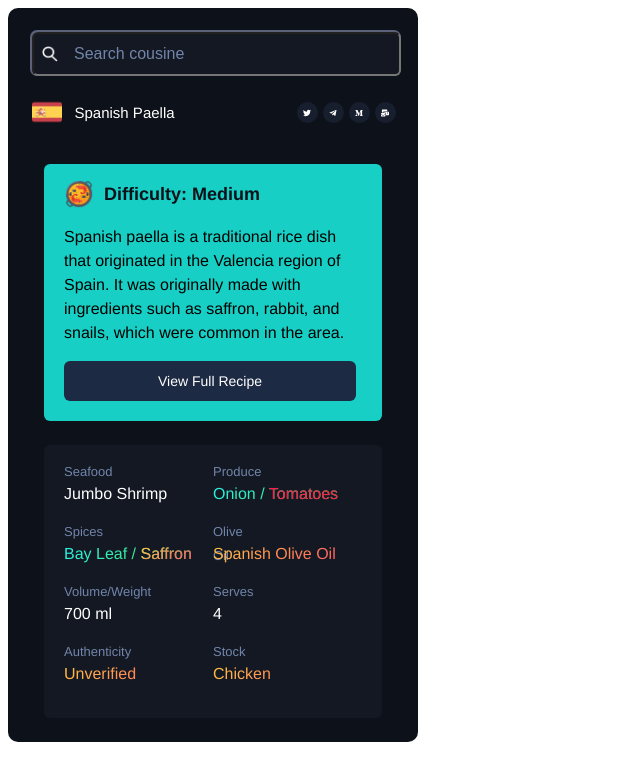
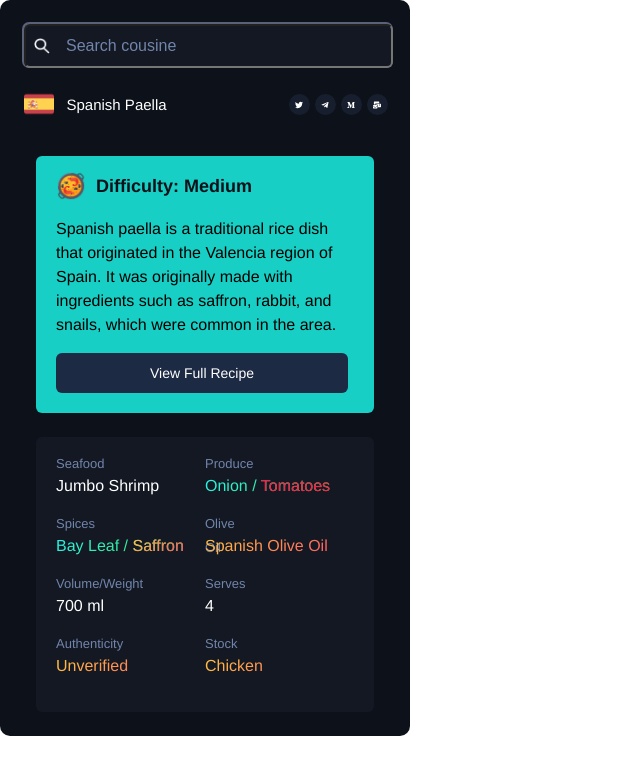
Before and after one commit to Anilpandiya/chrome-extension, a React (Create React App) app: page / in a window 1280 px wide. Shown: the top 780 px of the page, without its empty margins (0-640 px from the left). Built offline with nearby package versions, Linux system fonts and the light colour scheme; a web font is replaced by a local one.

Commit message:
FE | manifest changes

```diff
--- a/public/index.html
+++ b/public/index.html
@@ -5,7 +5,7 @@
   <link rel="icon" href="%PUBLIC_URL%/favicon.ico" />
   <meta name="viewport" content="width=device-width, initial-scale=1" />
   <meta name="theme-color" content="#000000" />
-  <title>Chrome Extension</title>
+  <title>Diffusion Labs</title>
 </head>
 <body>
   <noscript>You need to enable JavaScript to run this app.</noscript>
--- a/src/App.css
+++ b/src/App.css
@@ -7,7 +7,7 @@
 
   position: relative;
   width: 362px;
-  height: 686px;
+  min-height: 686px;
 
   background: #0D1119;
   border-radius: 10px;
--- a/src/index.css
+++ b/src/index.css
@@ -1,4 +1,11 @@
 @import url('https://fonts.googleapis.com/css2?family=Helvetica+Neue&display=swap');
+
+body {
+  overflow-y: hidden;
+  overflow-x: hidden;
+  margin: 0px;
+  font-size: 100%;
+}
 
 html {
   font-family: 'Helvetica Neue';
```
Also changed, not shown: public/manifest.json.
